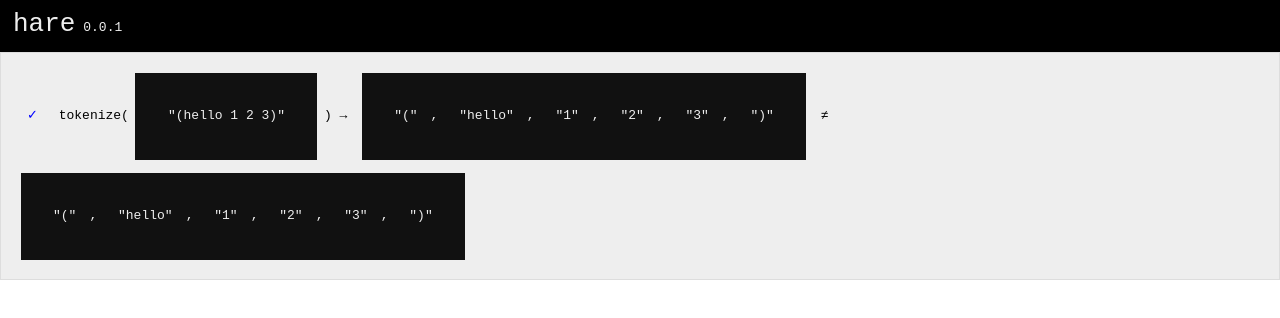
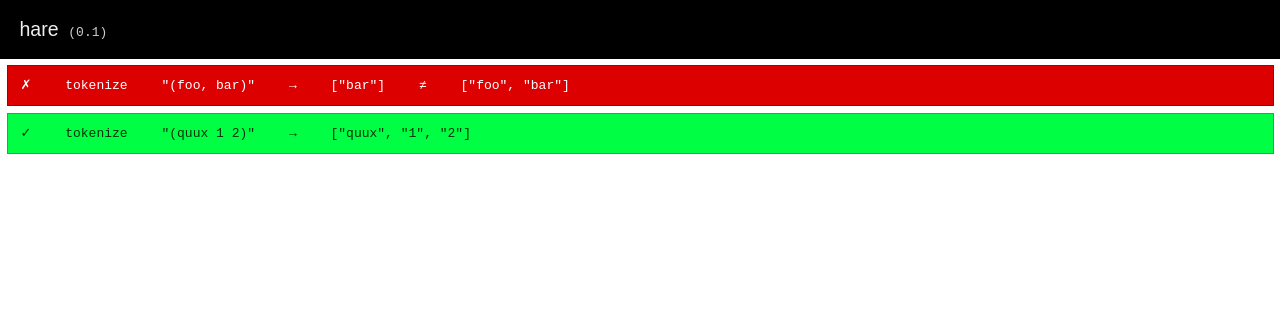
Before and after one commit to mion/hare.js, a website with bundled scripts: page src/index.html in a window 1280 px wide. Shown: the top 318 px of the page. Built offline with nearby package versions, Linux system fonts and the light colour scheme.

Commit message:
Improve test cases UI

```diff
--- a/src/index.html
+++ b/src/index.html
@@ -2,7 +2,7 @@
 <html>
     <head>
         <meta charset="UTF-8" />
-        <title>Hello World!</title>
+        <title>Hare Test Suite</title>
         <style media="screen">
             /* http://meyerweb.com/eric/tools/css/reset/
                v2.0 | 20110126
@@ -55,47 +55,50 @@
         </style>
         <style media="screen">
             .hare {
-                font-family: 'Inconsolata-g', monospace;
                 font-size: 13px;
                 position: relative;
-                line-height: 1.7em;
             }
-            .hare nav {
+            nav {
                 display: block;
                 background-color: #000;
                 color: #eee;
-                padding: 1em;
+                padding: 1.5em;
                 width: 100%;
             }
-            .hare h1 {
-                font-size: 2em;
+            nav h1 {
+                font-size: 1.5em;
                 display: inline-block;
+                font-family: sans-serif;
             }
-            .hare h3 {
+            nav h3 {
                 font-size: 1em;
+                color: #CCC;
                 display: inline-block;
+                font-family: monospace;
+                margin-left: 0.5em;
             }
-            .hare .test {
-                background-color: #EEE;
-                border: 1px solid #DDD;
+            .test-case {
+                font-family: 'Inconsolata-g', monospace;
+                background-color: #F5F5F5;
+                border: 1px solid rgba(0, 0, 0, 0.25);
+                margin: 0.5em;
+                display: block;
+            }
+            .test-case .cell {
+                display: inline-block;
                 padding: 1em;
+                width: auto;
             }
-            pre {
-                display: inline-block;
-                color: #eee;
-                padding: 0.5em;
-                margin: 0.5em;
-                background-color: #111;
+            .test-case .cell.symbol {
+                font-family: monospace;
             }
-            .test-ok .symbol {
-                color: blue;
-                margin-right: 1em;
-                margin-left: 1em;
+            .ok {
+                color: #030;
+                background-color: #0F4;
             }
-            .test-fail .symbol {
-                color: red;
-                margin-right: 1em;
-                margin-left: 1em;
+            .fail {
+                color: #FFF;
+                background-color: #D00;
             }
         </style>
     </head>
@@ -103,9 +106,48 @@
         <div class="hare">
             <nav>
                 <h1>hare</h1>
-                <h3>0.0.1</h3>
+                <h3>(0.1)</h3>
             </nav>
-            <p id="output">Running test suite...</p>
+            <div class="test-case fail">
+                <div class="cell symbol">
+                    ✗
+                </div>
+                <div class="cell func">
+                    tokenize
+                </div>
+                <div class="cell args">
+                    "(foo, bar)"
+                </div>
+                <div class="cell arrow">
+                    →
+                </div>
+                <div class="cell actual">
+                    ["bar"]
+                </div>
+                <div class="cell arrow">
+                    ≠
+                </div>
+                <div class="cell expected">
+                    ["foo", "bar"]
+                </div>
+            </div>
+            <div class="test-case ok">
+                <div class="cell symbol">
+                    ✓
+                </div>
+                <div class="cell func">
+                    tokenize
+                </div>
+                <div class="cell args">
+                    "(quux 1 2)"
+                </div>
+                <div class="cell arrow">
+                    →
+                </div>
+                <div class="cell actual">
+                    ["quux", "1", "2"]
+                </div>
+            </div>
         </div>
         <script src="bundle.js"></script>
     </body>
--- a/src/main.ts
+++ b/src/main.ts
@@ -40,12 +40,12 @@ function main() {
       actual: toHTML(actual)
     };
   });
-  let outputElement = document.getElementById('output');
-  outputElement.innerHTML = _.map(testResults, function (tr) {
-    let resultSymbol = (tr.success ? '✓' : '✗');
-    let resultClass = (tr.success ? 'test-ok': 'test-fail');
-    return `<div id="test-${tr.id}" class="test ${resultClass}"><b><span class="symbol">${resultSymbol}</span> ${tr.funcName}(</b><pre>${tr.args}</pre><b>)</b> → <pre>${tr.actual}</pre> ≠ <pre>${tr.expected}</pre></div>`;
-  }).join("<br>");
+  // let outputElement = document.getElementById('output');
+  // outputElement.innerHTML = _.map(testResults, function (tr) {
+  //   let resultSymbol = (tr.success ? '✓' : '✗');
+  //   let resultClass = (tr.success ? 'test-ok': 'test-fail');
+  //   return `<div id="test-${tr.id}" class="test ${resultClass}"><b><span class="symbol">${resultSymbol}</span> ${tr.funcName}(</b><pre>${tr.args}</pre><b>)</b> → <pre>${tr.actual}</pre> ≠ <pre>${tr.expected}</pre></div>`;
+  // }).join("<br>");
 }
 
 main();
```
Also changed, not shown: dist/index.html, 2 other files.
